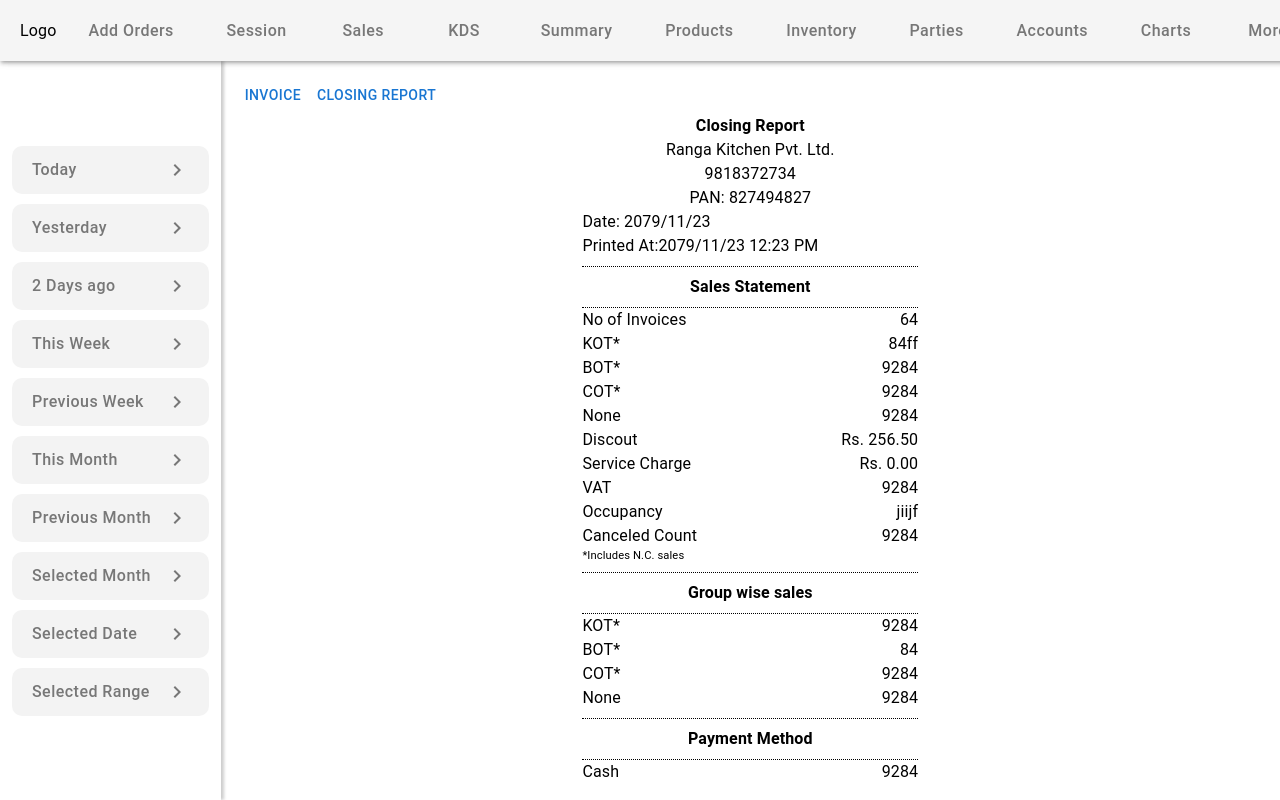
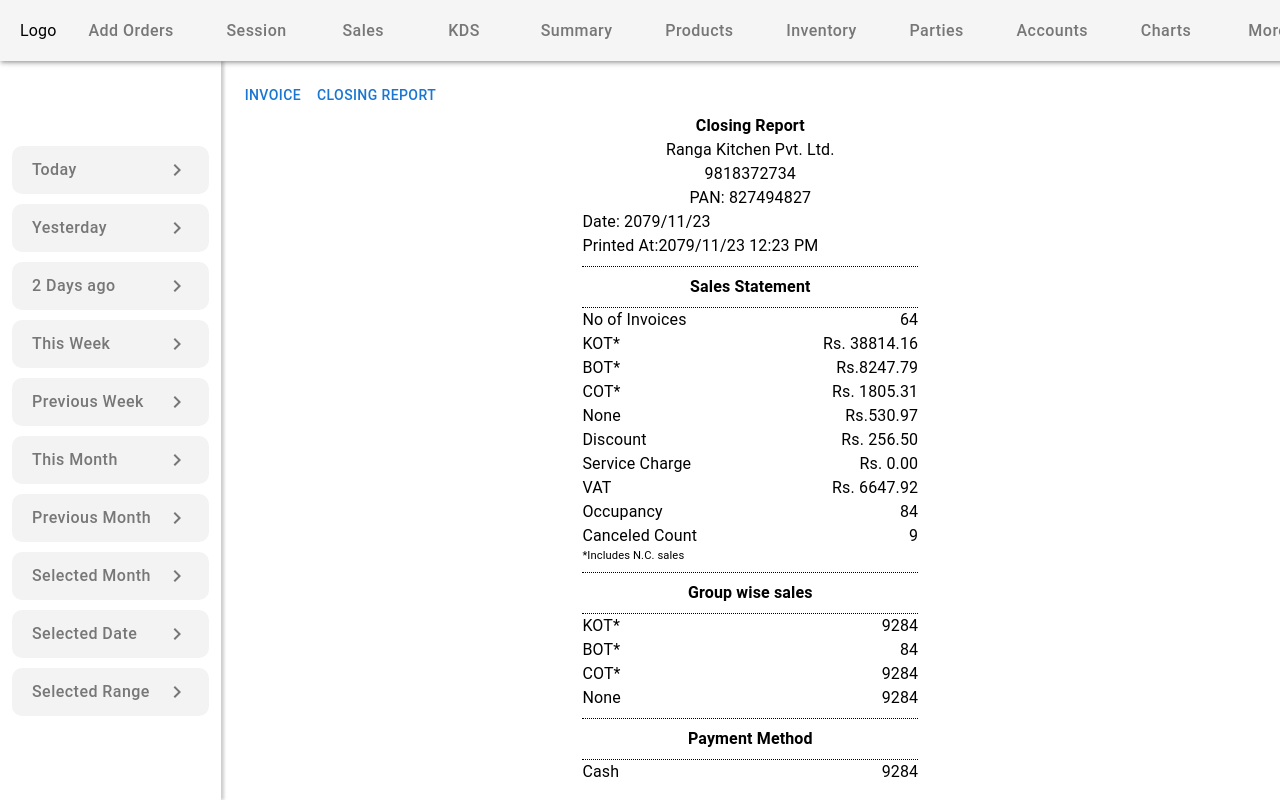
Before and after one commit to raisuman0077/uiuxReduce, a React (Vite) app: page /sales-details/prev-month/closing-report in a window 1280 px wide. Shown: the top 800 px of the page. Built offline with nearby package versions, Linux system fonts and the light colour scheme.

Commit message:
closing sales data render and displayed

```diff
--- a/getProductData.js
+++ b/getProductData.js
@@ -1,39 +1,35 @@
 const getProductData = (_data = []) => {
   const productData = Object.values(_data);
 
-  const productType = productData?.reduce((obj, product) => {
+  const productType = productData.reduce((obj, product) => {
     if (product.department === "kitchen") {
       return {
         ...obj,
-        kitchenItems: [...(obj.kitchenItems || []), product],
-        kitchenProductAmount:
-          (obj.kitchenProductAmount || 0) +
-          (isNaN(product.price) ? 0 : product.price),
+        kotProductCode: [...(obj.kotProductCode || []), product.productCode],
       };
-    } else if (product.department === "bar" && product.inventoryLinked) {
+    } else if (product.department === "bar") {
       return {
         ...obj,
-        barItems: [...(obj.barItems || []), product],
-        barItemsAmount: (obj.barItemsAmount || 0) + product.price,
+        botProductCode: [...(obj.botProductCode || []), product.productCode],
       };
-    } else if (product.department === "cafe" && !product.inventoryLinked) {
+    } else if (product.department === "cafe") {
       return {
         ...obj,
-        cafeItems: [...(obj.cafeItems || []), product],
-        cafeItemsAmount: (obj.cafeItemsAmount || 0) + product.price,
+        cotProductCode: [...(obj.cotProductCode || []), product.productCode],
       };
-    } else if (product.department === "-None-" && !product.hiddenFromExpWeb) {
+    } else if (product.department === "-None-") {
       return {
         ...obj,
-        noneDepItems: [...(obj.noneDepItems || []), product],
-        noneAmount: (obj.noneAmount || 0) + product.price,
+        noneDepCode: [...(obj.noneDepCode || []), product.productCode],
+      };
+    } else {
+      return {
+        ...obj,
+        mulitDepCode: [...(obj.mulitDepCode || []), product.productCode],
       };
     }
-    return obj;
   }, {});
-  console.log(productType.barItemsAmount, "jija");
-  console.log(productType.cafeItemsAmount, "cafe amount");
-  console.log(productType.noneDepItems, "cafe amount");
+
   return productType;
 };
 
--- a/src/views/sales/ClosingReport.jsx
+++ b/src/views/sales/ClosingReport.jsx
@@ -6,10 +6,63 @@
 import _salesData from "../../../data";
 import { Stack, Typography, Box } from "@mui/material";
 
+const getNum = (data) => {
+  const canceledItemsNo = data.filteredReceipts.reduce((total, receipt) => {
+    if (receipt.orderStatus === "canceled") {
+      return total + receipt.orderItems.length;
+    }
+    const canceledItems = receipt.orderItems.filter(
+      (item) => item.status === "canceled"
+    );
+    return total + canceledItems.length;
+  }, 0);
+
+  const occupancyNo = data.filteredReceipts.reduce((total, receipt) => {
+    if (receipt.orderStatus !== "canceled") {
+      return total + receipt.peopleCount;
+    }
+    return total;
+  }, 0);
+
+  return { canceledItemsNo, occupancyNo };
+};
+const getTotal = (saleData, items) => {
+  const result = saleData.reduce(
+    (acc, sale) => {
+      const { orderItems, orderStatus } = sale;
+      orderItems.forEach((item) => {
+        if (orderStatus !== "canceled" && item.status !== "canceled") {
+          const { productCode, amount } = item;
+          if (items.kotProductCode.includes(productCode)) {
+            acc.kotAmount += isNaN(amount) ? 0 : amount;
+          } else if (items.botProductCode.includes(productCode)) {
+            acc.botAmount += isNaN(amount) ? 0 : amount;
+          } else if (items.cotProductCode.includes(productCode)) {
+            acc.cotAmount += isNaN(amount) ? 0 : amount;
+          } else if (items.noneDepCode.includes(productCode)) {
+            acc.noneDepAmount += isNaN(amount) ? 0 : amount;
+          }
+        }
+      });
+      return acc;
+    },
+    { kotAmount: 0, botAmount: 0, cotAmount: 0, noneDepAmount: 0 }
+  );
+  return result;
+};
+
 const ClosingReport = () => {
-  const productData = getProductData(_productData);
+  const items = getProductData(_productData);
+
   const salesData = getSalesData(_salesData);
+
+  const { kotAmount, botAmount, cotAmount, noneDepAmount } = getTotal(
+    salesData.filteredReceipts,
+    items
+  );
+  console.log(kotAmount, "jajfia");
   const noInvoice = Object.values(_salesData).length;
+  const { canceledItemsNo, occupancyNo } = getNum(salesData);
 
   return (
     <Box sx={style.box}>
@@ -32,7 +85,7 @@
             <Typography>BOT*</Typography>
             <Typography>COT*</Typography>
             <Typography>None</Typography>
-            <Typography>Discout</Typography>
+            <Typography>Discount</Typography>
             <Typography>Service Charge</Typography>
             <Typography>VAT</Typography>
             <Typography>Occupancy</Typography>
@@ -43,17 +96,17 @@
           </Box>
           <Box sx={{ textAlign: "right" }}>
             <Typography>{noInvoice}</Typography>
-            <Typography>84ff</Typography>
-            <Typography>9284</Typography>
-            <Typography>9284</Typography>
-            <Typography>9284</Typography>
+            <Typography>Rs. {kotAmount.toFixed(2)}</Typography>
+            <Typography>Rs.{botAmount.toFixed(2)}</Typography>
+            <Typography>Rs. {cotAmount.toFixed(2)}</Typography>
+            <Typography>Rs.{noneDepAmount.toFixed(2)}</Typography>
             <Typography>Rs. {salesData?.discount.toFixed(2)}</Typography>
             <Typography>
               Rs. {salesData?.charges?.serviceCharge.toFixed(2)}
             </Typography>
-            <Typography>9284</Typography>
-            <Typography>jiijf</Typography>
-            <Typography>9284</Typography>
+            <Typography>Rs. {salesData.charges?.vat.toFixed(2)}</Typography>
+            <Typography>{occupancyNo}</Typography>
+            <Typography>{canceledItemsNo}</Typography>
           </Box>
         </Box>
         <Typography sx={style.title}>Group wise sales</Typography>
```
